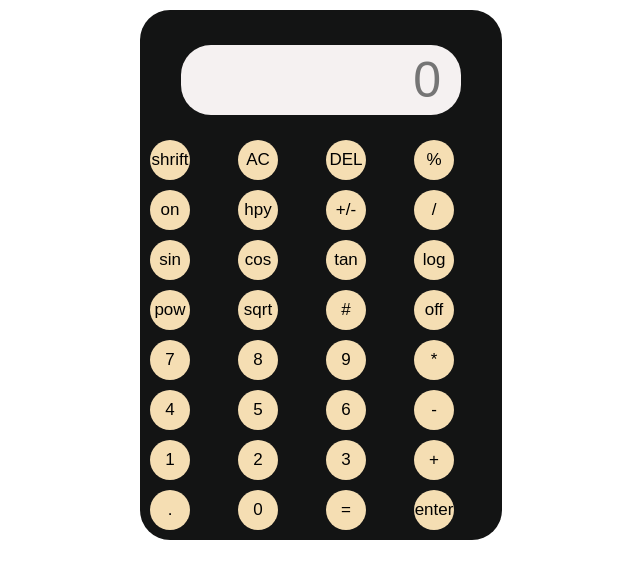
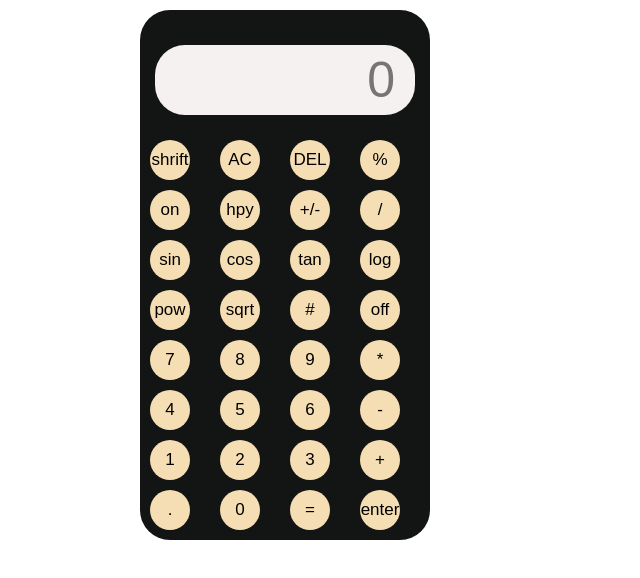
Before and after one commit to bello-ibraheem-adewale/calculator, a plain HTML site: page index2.html in a window 1280 px wide. Shown: the whole page, without its empty margins (310-950 px from the left). Drawn offline with Linux system fonts and the light colour scheme.

Commit message:
reduce css width

```diff
--- a/style.css
+++ b/style.css
@@ -21,9 +21,10 @@ font-family: Arial, Helvetica, sans-serif;
 .container{
    /* height: 100vh; */
    display: flex;
-   justify-content: center;
+   /* justify-content: center; */
    align-items: center;
    position: absolute;
+   /* margin-right: 300px; */
    /* top: 100vh; */
    left: 300px;
    z-index: 1;
@@ -37,10 +38,8 @@ font-family: Arial, Helvetica, sans-serif;
     background-color: rgb(19, 20, 20);
     padding: 5px;
     border-radius: 30px;
-    /* box-shadow: inset 5px 5px 12px whitesmoke, */
-                       /* 5px 5px  12px black; */
     display: grid;
-    grid-template-columns: repeat(4,88px);
+    grid-template-columns: repeat(4,70px);
 
 
 
@@ -48,11 +47,10 @@ font-family: Arial, Helvetica, sans-serif;
 input{
     grid-column: span 4;
     height: 70px;
-    width: 280px;
-    /* flex-wrap: wrap; */
+    width: 260px;
+    flex-wrap: wrap;
     background-color: #f5f1f1;
-    /* box-shadow: inset -5px -5px 12px rgb(225, 219, 219), */
-                 /* inset 5px 5px 12px rgb(241, 250, 249); */
+
     border: none;
     border-radius: 30px;
     color: rgb(207, 62, 62);
@@ -157,7 +155,7 @@ button{
 
             .div1{
                 display: none;
-                width: 100vw;
+                width: 30vw;
                 margin-left: 15px;
 
             }
@@ -165,6 +163,7 @@ button{
             .container{
                 position: fixed;
                 top: 0;
+                width: 350px;
 
                 align-items: center;
                 /* margin-top: 50px; */
```
